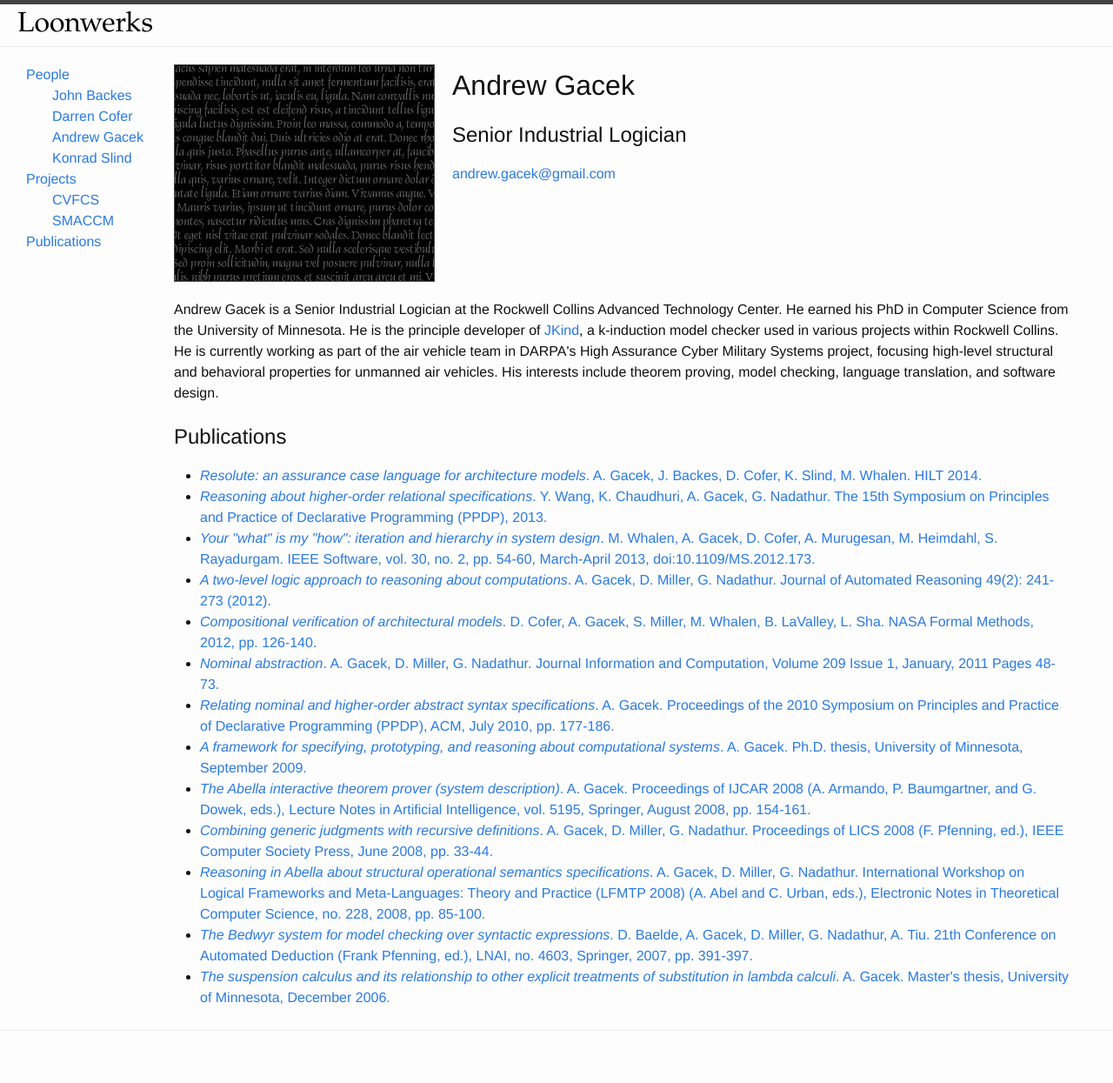
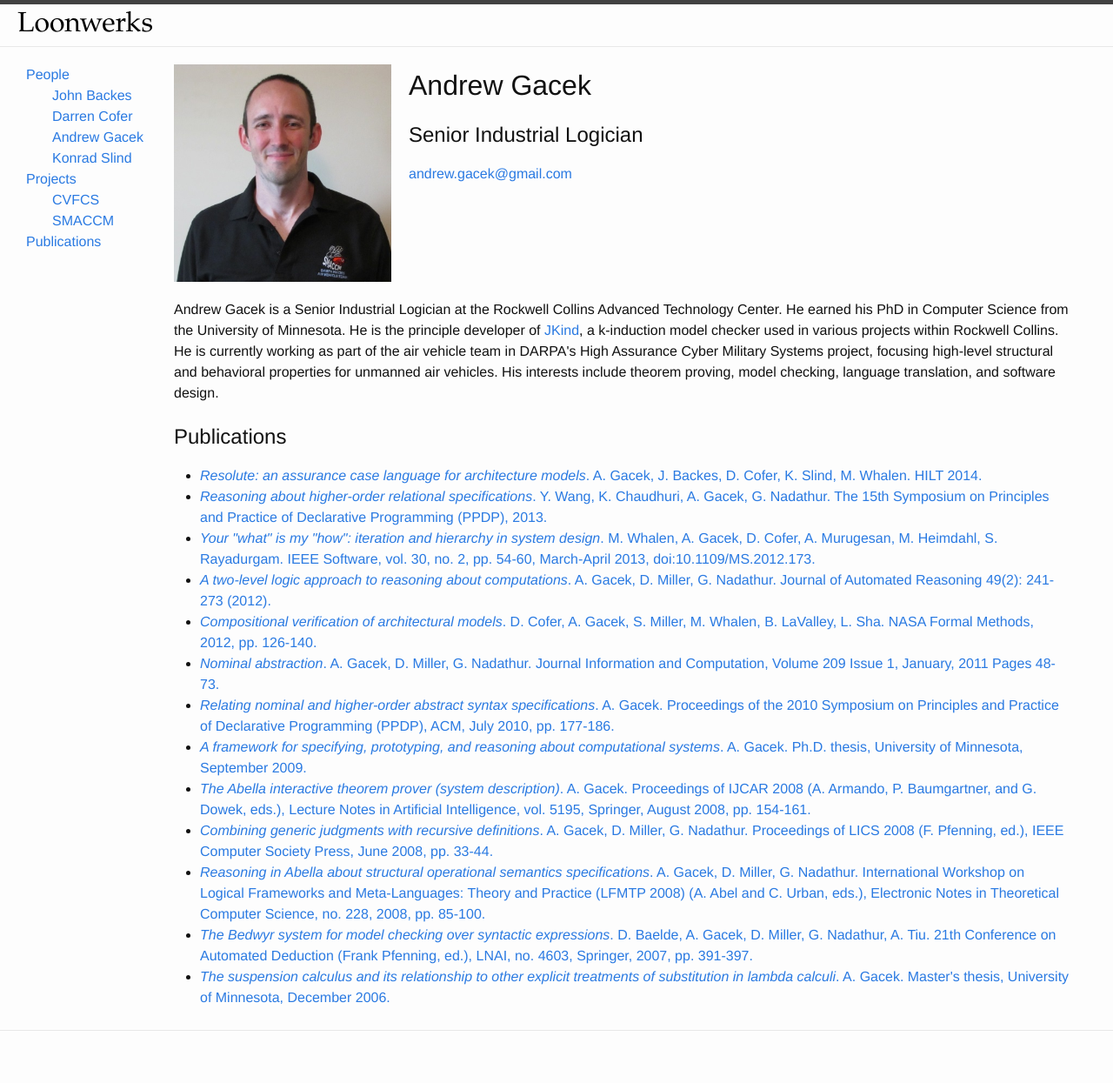
Before and after one commit to loonwerks/loonwerks.github.io, a Jekyll site: the page built from people/andrew-gacek.html, in a window 1280 px wide. Shown: the whole page at 87% size. Built offline with Jekyll 4.4.1, drawn with Linux system fonts in a browser that asks for light colours; Markdown is read by kramdown in place of the engine named in the settings.

Commit message:
Add picture

```diff
--- a/_layouts/person.html
+++ b/_layouts/person.html
@@ -4,13 +4,13 @@ layout: default
 
 {% include sorted-elements.html %}
 
-<div class="person">
+<div id="person">
   <header>
-    {% if page.picture %}<div class="picture"><img src="{{ page.picture }}"/></div>{% endif %}
-    <div class="data">
-      <h1 class="name">{{ page.fullname }}</h1>
-      <h2 class="position">{{ page.position }}</h2>
-      <span class="email"><a href="mailto:{{ page.email }}">{{ page.email }}</a></span>
+    {% if page.picture %}<div id="picture"><img src="{{ page.picture }}"/></div>{% endif %}
+    <div id="data">
+      <h1 id="name">{{ page.fullname }}</h1>
+      <h2 id="position">{{ page.position }}</h2>
+      <span id="email"><a href="mailto:{{ page.email }}">{{ page.email }}</a></span>
     </div>
   </header>
 
--- a/_sass/_layout.scss
+++ b/_sass/_layout.scss
@@ -256,6 +256,7 @@
 #content {
     position: relative;
     width: 100%;
+    min-height: 300px;
     padding: 10px 0;
 
     #sidebar {
@@ -281,15 +282,19 @@
 /**
  * Person pages
  */
-.person {
+#person {
     display: block;
 
-    .picture {
+    #picture {
         float: left;
         margin-bottom: 20px;
+
+        img {
+            height: 250px;
+        }
     }
 
-    .data {
+    #data {
         float: left;
         margin-left: 20px;
         margin-bottom: 20px;
@@ -305,14 +310,14 @@
  * People index
  */
 
-.people {
+#people {
     .summary {
         overflow: hidden;
         margin-bottom: 30px;
 
         img {
             float: left;
-            width: 120px;
+            height: 100px;
         }
 
         .text {
--- a/people/andrew-gacek.html
+++ b/people/andrew-gacek.html
@@ -5,7 +5,7 @@ sort: Gacek
 author_key: A. Gacek
 position: Senior Industrial Logician
 email: andrew.gacek@gmail.com
-picture: /images/lorem.gif
+picture: /images/gacek.jpg
 ---
 
 Andrew Gacek is a Senior Industrial Logician at the Rockwell Collins
--- a/people/index.html
+++ b/people/index.html
@@ -5,11 +5,11 @@ title: "Loonwerks: People"
 
 {% include sorted-elements.html %}
 
-<div class="people">
+<div id="people">
   {% for person in sorted_people %}
   <div class="summary">
     <a href="{{ person.url }}">
-      <img src="{{ person.picture }}" height="100" style="max-width: 120px" />
+      <img src="{{ person.picture }}" />
     </a>
     <div class="text">
       <div class="name"><a href="{{ person.url }}">{{ person.fullname }}</a></div>
```
Also changed, not shown: images/gacek.jpg (added).
